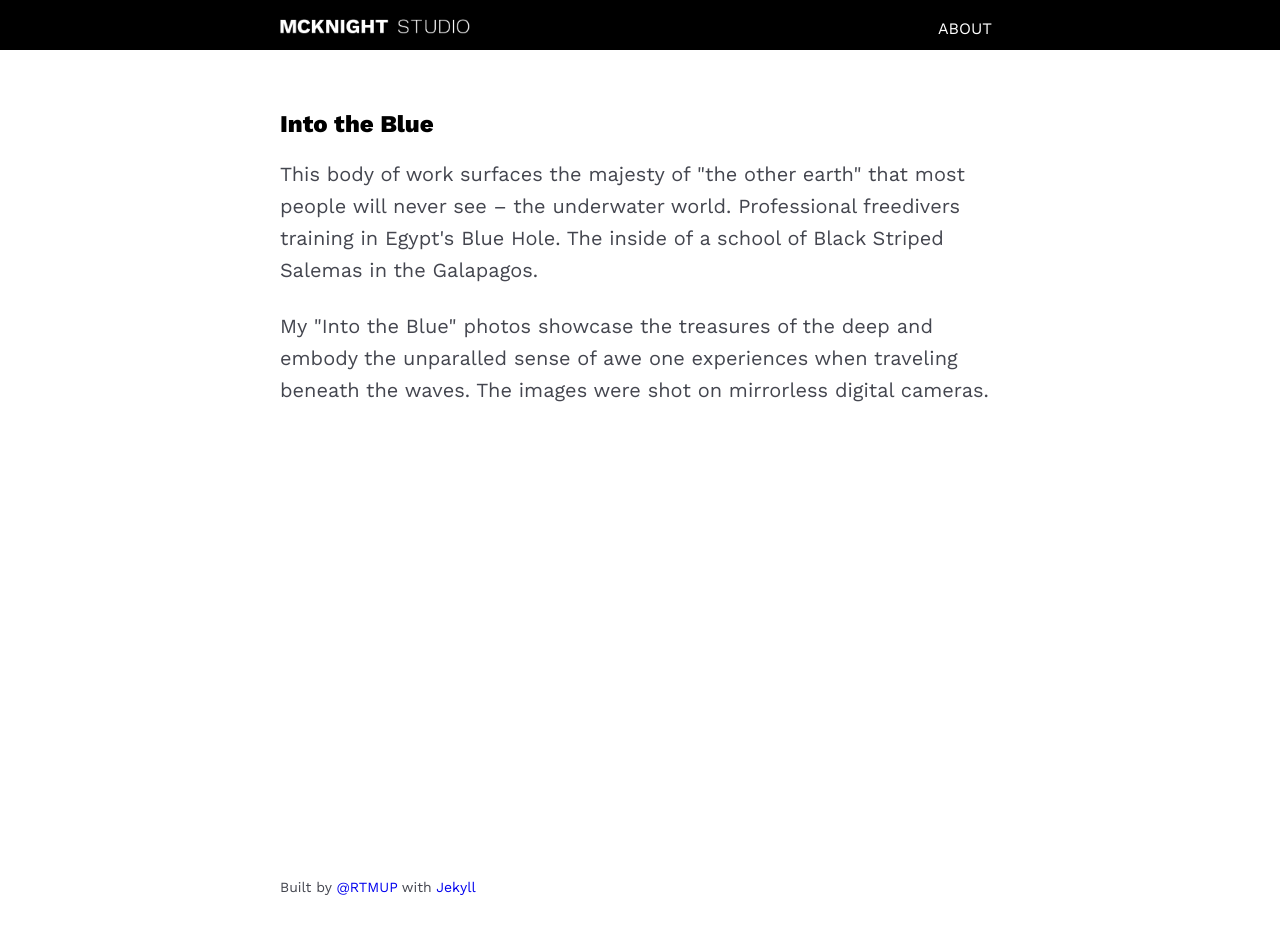
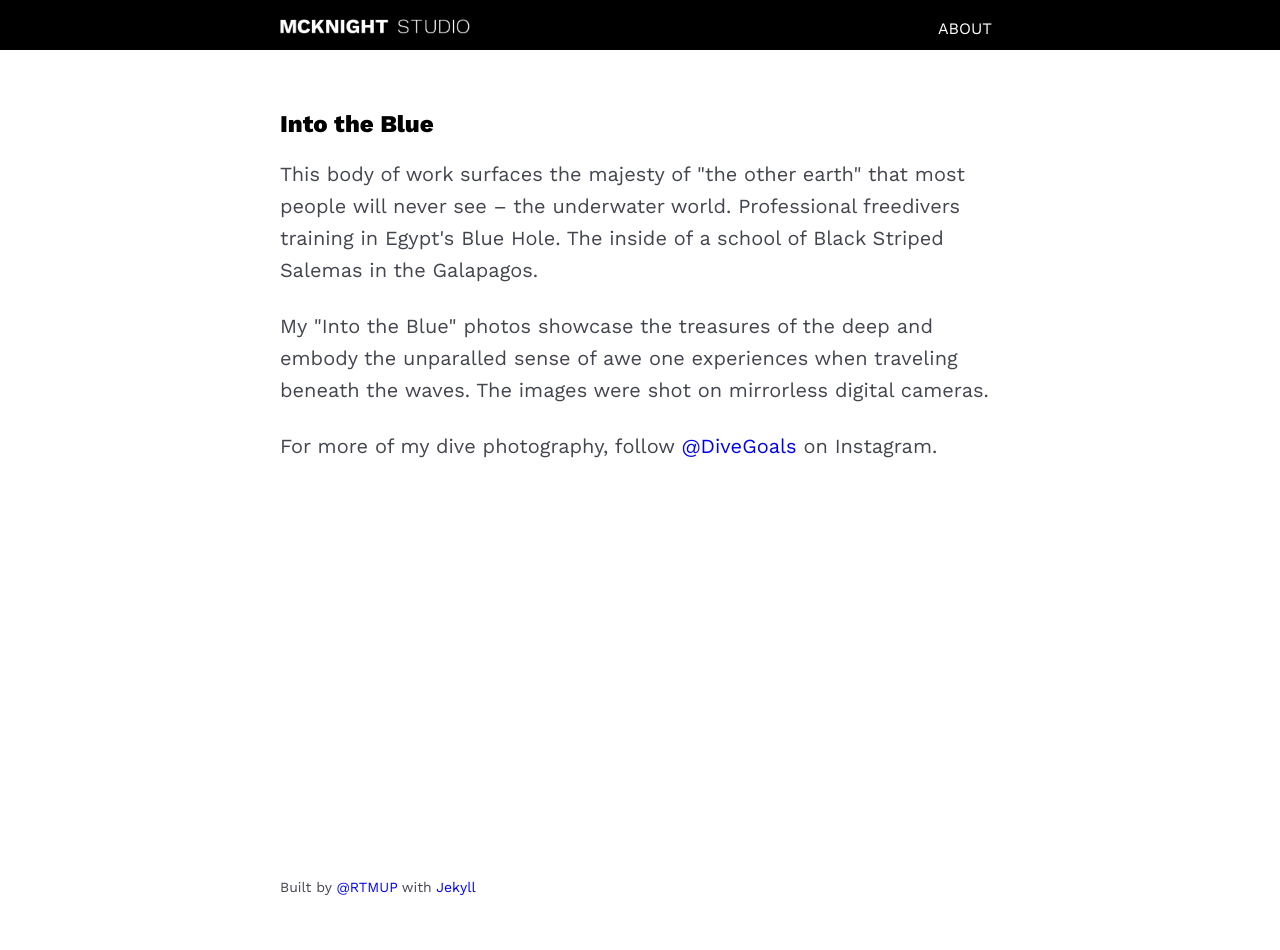
Before and after one commit to mcknightlabs/mcknight-studio, a Jekyll site: the page built from into-the-blue.html, in a window 1280 px wide. Built offline with Jekyll 4.4.1, drawn with Linux system fonts in a browser that asks for light colours.

Commit message:
updates into-theblue

```diff
--- a/into-the-blue.html
+++ b/into-the-blue.html
@@ -9,6 +9,8 @@ layout: default
 <p>This body of work surfaces the majesty of "the other earth" that most people will never see – the underwater world. Professional freedivers training in Egypt's Blue Hole. The inside of a school of Black Striped Salemas in the Galapagos.</p>
 
 <p>My "Into the Blue" photos showcase the treasures of the deep and embody the unparalled sense of awe one experiences when traveling beneath the waves. The images were shot on mirrorless digital cameras.</p>
+
+<p>For more of my dive photography, follow <a href="https://www.instagram.com/divegoals/">@DiveGoals</a> on Instagram.</p>
 
 </article>
 
```
